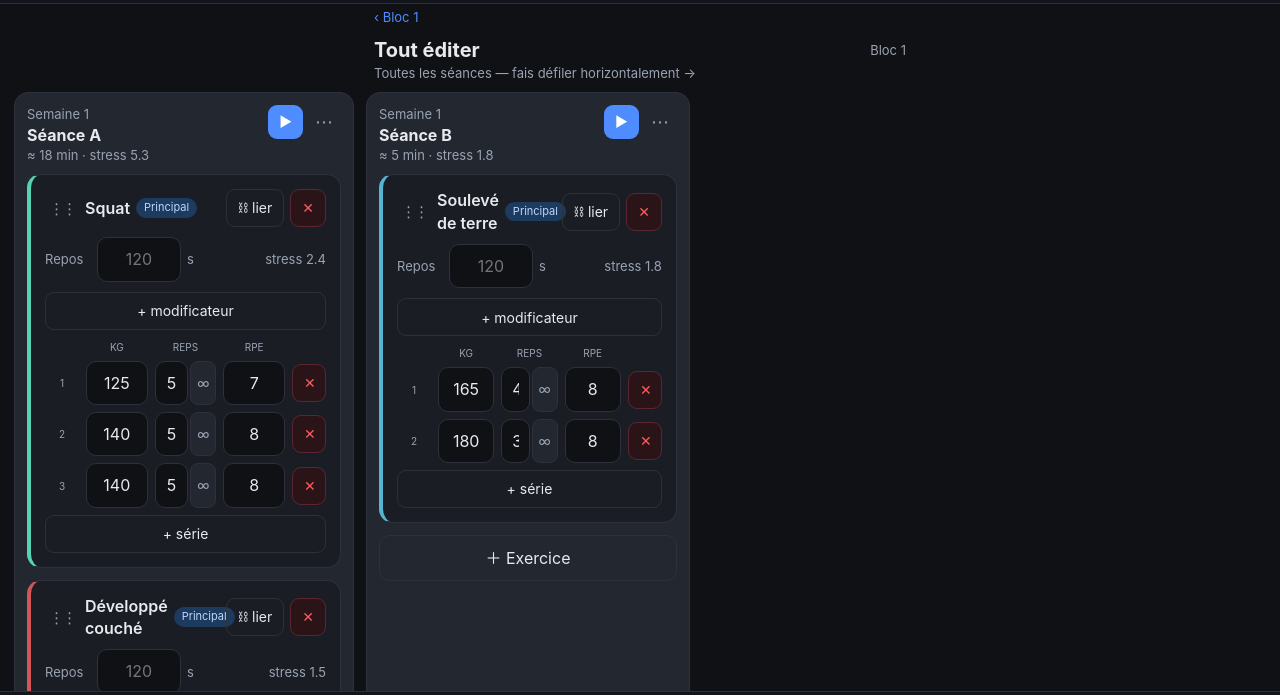
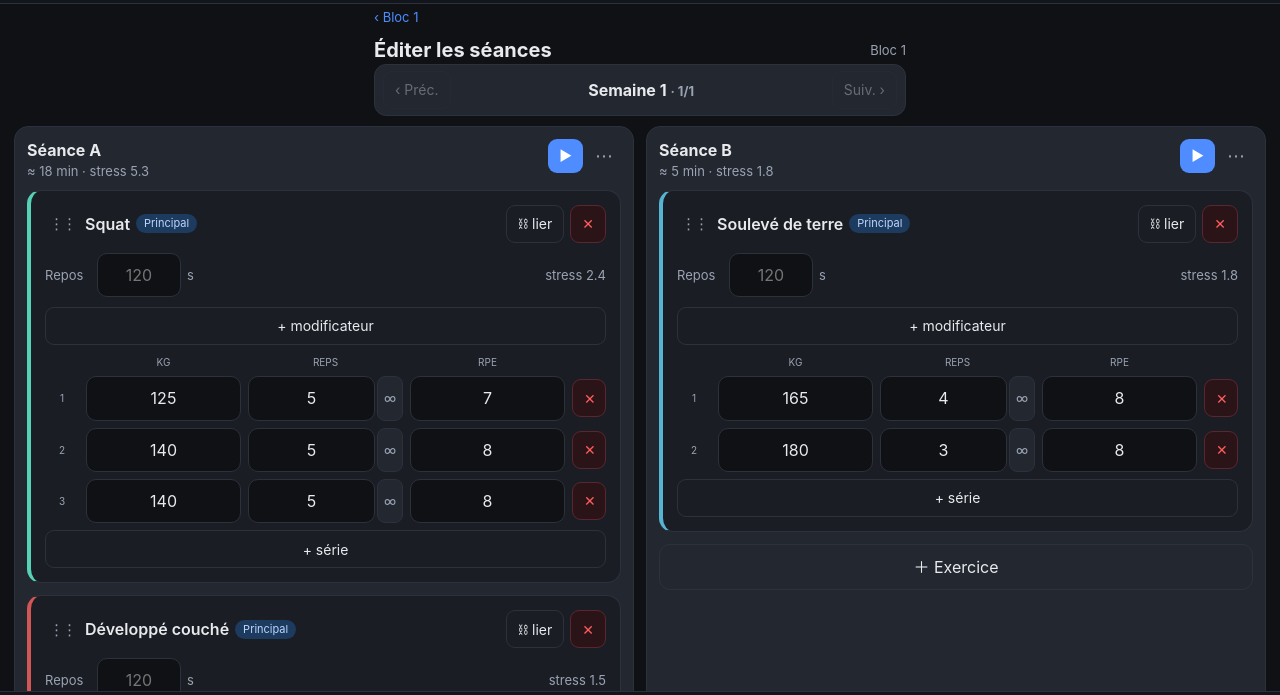
Before and after one commit to sauvail/friendly-octo-disco, a website: page index.html in a window 1280 px wide. Both pictures are taken after a click on the button "✎ Tout éditer les séances". Shown: the part 38-733 px from the top of the page. Drawn offline with Linux system fonts and the light colour scheme.

Commit message:
Éditer les séances: one week at a time (prev/next), columns fill the width
The edit-all view showed every week's séances at once in fixed-width columns
(max 340px), wasting space on wide screens and forcing long horizontal scroll.
Now it paginates by week with a ‹ Préc. / Suiv. › navigator (editAllWi), and the
columns flex:1 to fill the available width (still scroll-snapping if a week has
more séances than fit). Cypress: pagination spec (56 green).

Co-Authored-By: Claude Opus 4.8 <noreply@anthropic.com>

```diff
--- a/index.html
+++ b/index.html
@@ -174,8 +174,12 @@ body.running #app{padding-bottom:calc(176px + env(safe-area-inset-bottom))} /* k
 .modchip{font-size:12px;background:var(--card2);border:1px solid var(--line);border-radius:8px;padding:3px 9px;color:var(--mut);display:inline-flex;gap:6px;align-items:center}
 .modchip b{color:var(--red);cursor:pointer;font-weight:400}
 .editcols{display:flex;gap:12px;overflow-x:auto;width:100vw;margin-left:calc(50% - 50vw);padding:0 14px 14px;scroll-snap-type:x proximity;-webkit-overflow-scrolling:touch}
-.editcol{flex:0 0 86vw;max-width:340px;scroll-snap-align:start;background:var(--card2);border:1px solid var(--line);border-radius:14px;padding:12px}
-@media(min-width:560px){.editcol{flex:0 0 320px}}
+/* one week at a time → columns grow to fill the width; overflow-scroll only if they can't fit */
+.editcol{flex:1 1 0;min-width:280px;scroll-snap-align:start;background:var(--card2);border:1px solid var(--line);border-radius:14px;padding:12px}
+.weeknav{display:flex;align-items:center;justify-content:space-between;gap:8px;background:var(--card2);border:1px solid var(--line);border-radius:12px;padding:6px 8px}
+.weeknav .wnav-title{font-weight:700;text-align:center;flex:1;min-width:0}
+.weeknav button{flex:none}
+.weeknav button[disabled]{opacity:.35;pointer-events:none}
 .runbtn2{background:var(--acc);color:#fff;border:none;border-radius:9px;min-height:0;padding:7px 11px;font-size:14px}
 .repcell{display:flex;gap:2px;min-width:0}.repcell>input{flex:1;min-width:0}
 .ambtn{width:26px;flex:none;background:var(--card2);border:1px solid var(--line);color:var(--mut);min-height:0;padding:0;font-size:13px;border-radius:8px}
@@ -316,6 +320,7 @@ let runDraft=null;        // live execution draft — decoupled from the saved p
 let statEx=null;          // stats per-exercise detail
 let statSess=null;        // stats: a past session being inspected
 let editAll=false;        // multi-column "edit all séances" view
+let editAllWi=0;          // which week the edit-all view is showing
 const COLL=new Set();     // collapsed week ids (ephemeral)
 
 function load(){
@@ -737,19 +742,28 @@ function viewEditor(){
 }
 function viewEditAll(){
   const p=curP();
+  const head=`<div class="crumb"><a onclick="backToBoard()">‹ ${esc(p.name)}</a></div>
+    <div class="row between"><h1 style="margin:0">Éditer les séances</h1><span class="mut">${esc(p.name)}</span></div>`;
+  if(!p.weeks.length) return head+`<div class="empty">Aucune semaine. Ajoute-en depuis le tableau.</div>`;
+  editAllWi=Math.max(0,Math.min(p.weeks.length-1,editAllWi));
+  const wi=editAllWi,w=p.weeks[wi];
+  const nav=`<div class="weeknav mb">
+    <button class="gh sm" ${wi<=0?'disabled':''} onclick="editAllWeek(-1)">‹ Préc.</button>
+    <span class="wnav-title">${esc(w.name)} <span class="mut">· ${wi+1}/${p.weeks.length}</span></span>
+    <button class="gh sm" ${wi>=p.weeks.length-1?'disabled':''} onclick="editAllWeek(1)">Suiv. ›</button>
+  </div>`;
   let cols="";
-  p.weeks.forEach((w,wi)=>w.days.forEach((d,di)=>{
+  w.days.forEach((d,di)=>{
     cols+=`<div class="editcol">
       <div class="row between mb" style="gap:6px;align-items:flex-start">
-        <div style="min-width:0"><div class="mut">${esc(w.name)}</div><div style="font-weight:700;font-size:16px">${esc(d.name)}</div><div class="mut"><span class="planmeta" data-mwi="${wi}" data-mdi="${di}">${planMetaText(d)}</span></div></div>
+        <div style="min-width:0"><div style="font-weight:700;font-size:16px">${esc(d.name)}</div><div class="mut"><span class="planmeta" data-mwi="${wi}" data-mdi="${di}">${planMetaText(d)}</span></div></div>
         <div class="row" style="gap:4px;flex:none"><button class="runbtn2" onclick="openRun(${wi},${di})">▶</button><button class="iconbtn" onclick="workoutMenu(event,${wi},${di})">⋯</button></div>
       </div>`+itemsEditorHtml(wi,di,false)+`</div>`;
-  }));
-  return `<div class="crumb"><a onclick="backToBoard()">‹ ${esc(p.name)}</a></div>
-    <div class="row between"><h1 style="margin:0">Tout éditer</h1><span class="mut">${esc(p.name)}</span></div>
-    <div class="mut mb">Toutes les séances — fais défiler horizontalement →</div>`+
-    (cols?`<div class="editcols">${cols}</div>`:`<div class="empty">Aucune séance. Ajoute-en depuis le tableau.</div>`);
-}
+  });
+  return head+nav+
+    (cols?`<div class="editcols">${cols}</div>`:`<div class="empty">Aucune séance dans cette semaine. Ajoute-en depuis le tableau.</div>`);
+}
+function editAllWeek(delta){const n=curP().weeks.length;editAllWi=Math.max(0,Math.min(n-1,editAllWi+delta));scrollTop();render();}
 
 /* ----- in-workout helpers: plates, last-time, rest timer, wake lock ----- */
 function platesFor(target,bar){
@@ -911,7 +925,7 @@ function viewRun(){
 /* ----- board navigation ----- */
 function selProg(i){curPi=i;edit=null;running=null;runDraft=null;editAll=false;closeMenu();scrollTop();render();}
 function openEditor(wi,di){edit={wi,di};running=null;runDraft=null;editAll=false;closeMenu();scrollTop();render();}
-function openEditAll(){editAll=true;edit=null;running=null;runDraft=null;closeMenu();scrollTop();render();}
+function openEditAll(){editAll=true;editAllWi=0;edit=null;running=null;runDraft=null;closeMenu();scrollTop();render();}
 function openRun(wi,di){running={wi,di};runDraft=buildDraft(wi,di);edit=null;editAll=false;closeMenu();wakeOn();scrollTop();render();}
 function backToBoard(){edit=null;running=null;runDraft=null;editAll=false;wakeOff();restSkip();scrollTop();render();}
 function toggleColl(id){COLL.has(id)?COLL.delete(id):COLL.add(id);render();}
```
Also changed, not shown: FEATURES.md (+1 -1 lines), cypress/e2e/app.cy.js (+10 -0 lines).
